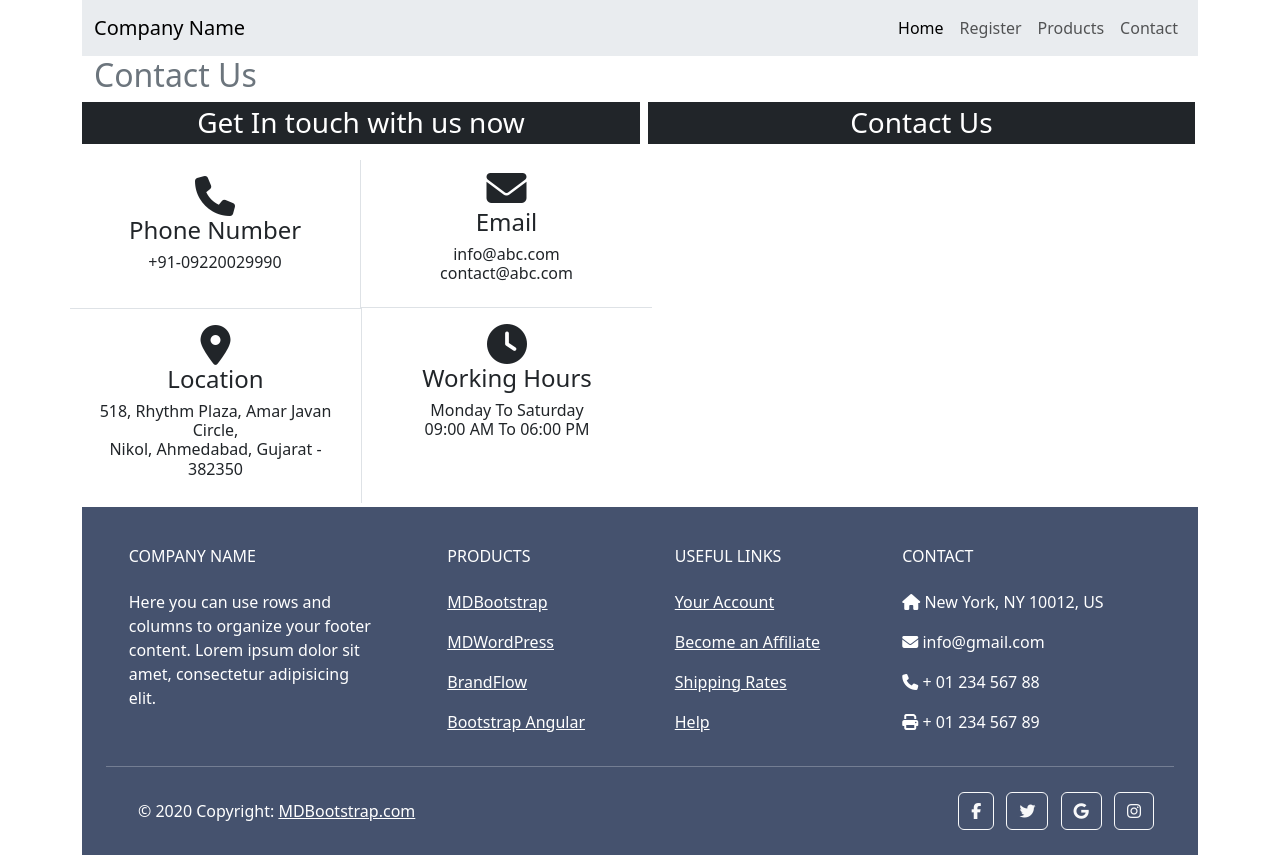
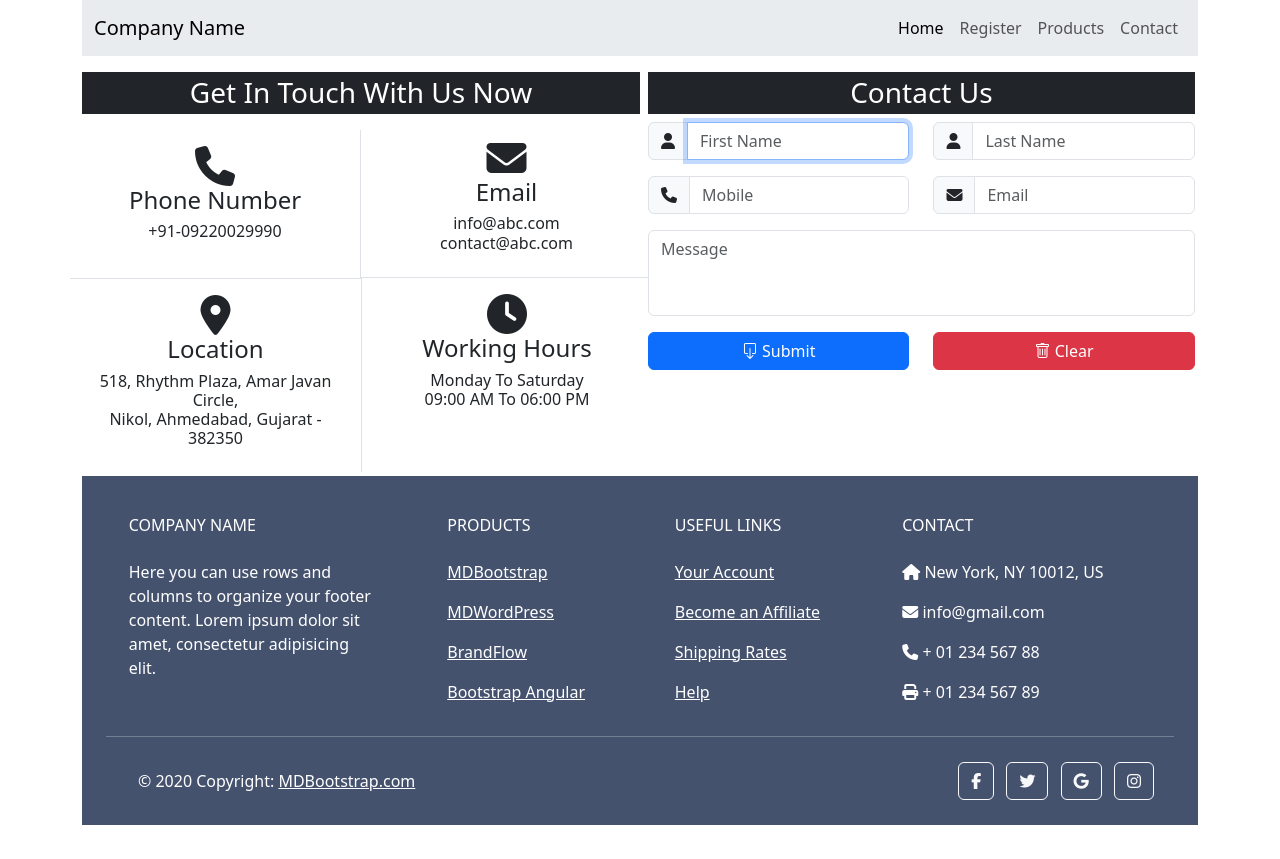
Before and after one commit to Ajinkya-Ban/python_june_july_Django_projects, a Django app: page /page/contact/ in a window 1280 px wide. After the commit the page ends 825 px from the top, so only its background shows below. Run offline with Django 5.2, Linux system fonts and the light colour scheme.

Commit message:
contact form validation code deployed

```diff
--- a/myProject/static/js/index.js
+++ b/myProject/static/js/index.js
@@ -0,0 +1,80 @@
+//This code is for contactus page
+//----------------------------------------------
+//clear all the fields
+
+const music = new Audio("https://www.soundjay.com/buttons/sounds/button-19.mp3");
+const textmusic = new Audio("https://www.soundjay.com/buttons/sounds/button-29.mp3");
+
+function clearFields()
+{
+        document.getElementById('fname').value = "";
+        document.getElementById('lastname').value = "";
+        document.getElementById('mobile').value = "";
+        document.getElementById('email').value = "";
+        document.getElementById('message').value = "";
+        document.getElementById('fname').focus();
+}
+
+document.getElementById("btnclear").addEventListener('click', function(){
+        music.play();
+        clearFields();
+        });
+
+document.getElementById("fname").addEventListener("click", function(){
+    textmusic.play();
+});
+document.getElementById("lastname").addEventListener("click", function(){
+    textmusic.play();
+});
+document.getElementById("email").addEventListener("click", function(){
+    textmusic.play();
+});
+document.getElementById("mobile").addEventListener("click", function(){
+    textmusic.play();
+});
+document.getElementById("message").addEventListener("click", function(){
+    textmusic.play();
+});
+document.getElementById("lastname").addEventListener("focusin", function(){
+    textmusic.play();
+});
+
+function validatePhoneNumber() {
+    // Get and trim phone number input
+    const phoneNumber = document.getElementById('mobile').value.trim();
+
+    // Regex pattern for 10-digit phone number
+    const pattern = /^\d{10}$/;
+
+    // Validate phone number and update message
+    const isValid = pattern.test(phoneNumber);
+    if(!isValid){
+        alert("Please enter a valid 10-digit phone number.")
+//        document.getElementById("mobile").focus();
+        document.getElementById("mobile").value="";
+    }
+
+    // Return validation status
+    return isValid;
+}
+document.getElementById("mobile").addEventListener("blur", function(){
+    validatePhoneNumber();
+
+
+});
+function validateNumber(e)
+{
+     const pattern = /^[0-9]$/;
+     return pattern.test(e.key);
+}
+
+function validateEmail(emailField){
+        var reg = /^([A-Za-z0-9_\-\.])+\@([A-Za-z0-9_\-\.])+\.([A-Za-z]{2,4})$/;
+        if (reg.test(emailField.value) == false)
+        {
+            alert('Invalid Email, Please check and try again');
+            document.getElementById("email").value=""
+            return false;
+        }
+        return true;
+}
--- a/myProject/templates/myapp/contact.html
+++ b/myProject/templates/myapp/contact.html
@@ -1,17 +1,19 @@
-{% extends 'myapp/index.html'%}
+{% extends 'myapp/index.html' %}
 {% block title %}Contact-MySite{% endblock %}
 
 {% block content %}
+{% load static %}
 <div class="container">
     <div class="row">
-        <div class="col-12">
-            <h2 class="text-secondary">Contact Us</h2>
+        <div class="col-12 mt-3">
+            <!-- Optional Heading -->
         </div>
     </div>
 
-    <div class="row ">
+    <div class="row">
+        <!-- Left Section: Contact Information -->
         <div class="col-md-6 col-12 p-0">
-            <h3 class="text-secondary text-bg-dark text-white text-center p-1">Get In touch with us now</h3>
+            <h3 class="text-secondary text-bg-dark text-white text-center p-1">Get In Touch With Us Now</h3>
             <div class="row">
                 <div class="col-md-6 col-12 p-3 border-end mt-2">
                     <i class="fa-solid fa-phone fs-1 d-flex justify-content-center"></i>
@@ -19,33 +21,105 @@
                     <h6 class="d-flex justify-content-center">+91-09220029990</h6>
                 </div>
                 <div class="col-md-6 col-12 p-3 border-bottom">
-                   <i class="fa-solid fa-envelope fs-1 d-flex justify-content-center"></i>
+                    <i class="fa-solid fa-envelope fs-1 d-flex justify-content-center"></i>
                     <h4 class="d-flex justify-content-center">Email</h4>
                     <h6 class="d-flex justify-content-center text-center">
-                        info@abc.com <br/> contact@abc.com</h6>
+                        info@abc.com <br /> contact@abc.com
+                    </h6>
                 </div>
             </div>
             <div class="row">
                 <div class="col-md-6 col-12 p-3 border-top">
                     <i class="fa-solid fa-location-dot fs-1 d-flex justify-content-center"></i>
                     <h4 class="d-flex justify-content-center">Location</h4>
-                    <h6 class="d-flex justify-content-center text-center">518, Rhythm Plaza, Amar Javan Circle,<br> Nikol, Ahmedabad, Gujarat - 382350</h6>
-
+                    <h6 class="d-flex justify-content-center text-center">
+                        518, Rhythm Plaza, Amar Javan Circle, <br />
+                        Nikol, Ahmedabad, Gujarat - 382350
+                    </h6>
                 </div>
-                 <div class="col-md-6 col-12 p-3 border-start">
-                    <i class="fa-solid fa-clock fs-1 d-flex justify-content-center "></i>
+                <div class="col-md-6 col-12 p-3 border-start">
+                    <i class="fa-solid fa-clock fs-1 d-flex justify-content-center"></i>
                     <h4 class="d-flex justify-content-center">Working Hours</h4>
-                    <h6 class="d-flex justify-content-center text-center">Monday To Saturday <br> 09:00 ΑΜ Το 06:00 PM</h6>
-
+                    <h6 class="d-flex justify-content-center text-center">
+                        Monday To Saturday <br /> 09:00 AM To 06:00 PM
+                    </h6>
                 </div>
             </div>
         </div>
-         <div class="col-md-5 col-12 p-0 ms-md-2 ms-0 contact-tab">
-             <h3 class="text-secondary text-bg-dark text-white text-center p-1">Contact Us</h3>
 
-         </div>
+        <!-- Right Section: Contact Form -->
+        <div class="col-md-5 col-12 p-0 ms-md-2 ms-0 contact-tab">
+            <h3 class="text-secondary text-bg-dark text-white text-center p-1">Contact Us</h3>
+            <form>
+                <div class="row">
+                    <!-- First Name -->
+                    <div class="col-md-6 col-12">
+                        <div class="input-group mb-3">
+                            <span class="input-group-text">
+                                <i class="fa-solid fa-user"></i>
+                            </span>
+                            <input type="text" class="form-control" placeholder="First Name" id="fname">
+                        </div>
+                    </div>
+                    <!-- Last Name -->
+                    <div class="col-md-6 col-12">
+                        <div class="input-group mb-3">
+                            <span class="input-group-text">
+                                <i class="fa-solid fa-user"></i>
+                            </span>
+                            <input type="text" class="form-control" placeholder="Last Name" aria-label="Last Name" aria-describedby="lastname" id="lastname">
+                        </div>
+                    </div>
+                </div>
+
+                <div class="row">
+                    <!-- Mobile -->
+                    <div class="col-md-6 col-12">
+                        <div class="input-group mb-3">
+                            <span class="input-group-text">
+                                <i class="fa-solid fa-phone"></i>
+                            </span>
+                            <input type="text" class="form-control" placeholder="Mobile" aria-label="Mobile" aria-describedby="mobile" id="mobile" onkeypress="return validateNumber(event)">
+                        </div>
+                    </div>
+                    <!-- Email -->
+                    <div class="col-md-6 col-12">
+                        <div class="input-group mb-3">
+                            <span class="input-group-text">
+                                <i class="fa-solid fa-envelope"></i>
+                            </span>
+                            <input type="email" class="form-control" placeholder="Email" aria-label="Email" aria-describedby="email" id="email" onblur="return validateEmail(this)">
+                        </div>
+                    </div>
+                </div>
+
+                <div class="row">
+                    <!-- Message -->
+                    <div class="col-12">
+                        <div class="mb-3">
+                            <textarea class="form-control" id="message" rows="3" placeholder="Message" id="msg" style="resize:none" spellcheck="true"></textarea>
+                        </div>
+                    </div>
+                </div>
+
+                <div class="row">
+                    <!-- Submit Button -->
+                    <div class="col-md-6 col-12">
+                        <button type="button" class="btn btn-primary w-100" id="btnsubmit">
+                            <i class="bi bi-box-arrow-down"></i> Submit
+                        </button>
+                    </div>
+                    <!-- Clear Button -->
+                    <div class="col-md-6 col-12">
+                        <button type="button" class="btn btn-danger w-100 mt-md-0 mt-1" id="btnclear">
+                            <i class="bi bi-trash"></i> Clear
+                        </button>
+                    </div>
+                </div>
+            </form>
+        </div>
     </div>
 </div>
-
+<script src="{% static '/js/index.js' %}" type="text/javascript"></script>
 
 {% endblock %}
--- a/myProject/templates/myapp/index.html
+++ b/myProject/templates/myapp/index.html
@@ -1,15 +1,25 @@
+
 <!DOCTYPE html>
 <html lang="en">
 <head>
     <meta charset="UTF-8">
     <title>{% block title %} -MySite {% endblock %}</title>
-
+    {% load static %}
     <link href="https://cdn.jsdelivr.net/npm/bootstrap@5.3.3/dist/css/bootstrap.min.css" rel="stylesheet">
     <link rel="stylesheet" href="/static/css/style.css">
     <link rel="stylesheet" href="https://cdnjs.cloudflare.com/ajax/libs/font-awesome/6.7.2/css/all.min.css"/>
+    <link rel="stylesheet" href="https://cdn.jsdelivr.net/npm/bootstrap-icons@1.11.3/font/bootstrap-icons.min.css">
+    <link rel="icon" type="image/x-icon" href="{% static '/img/favicon.ico' %}">
+    <script>
 
+        function loadCursor()
+        {
+            document.getElementById("fname").focus();
+        }
+
+    </script>
 </head>
-<body>
+<body onload="loadCursor()">
 <div class="container">
     <div class="row">
         <div class="col-12">
@@ -197,6 +207,9 @@
 
 
 </div>
+
 <script src="https://cdn.jsdelivr.net/npm/bootstrap@5.3.3/dist/js/bootstrap.bundle.min.js"></script>
+<script src="{% static '/js/index.js' %}" type="text/javascript"></script>
+
 </body>
 </html>
```
Also changed, not shown: myProject/static/img/favicon.ico (added).
